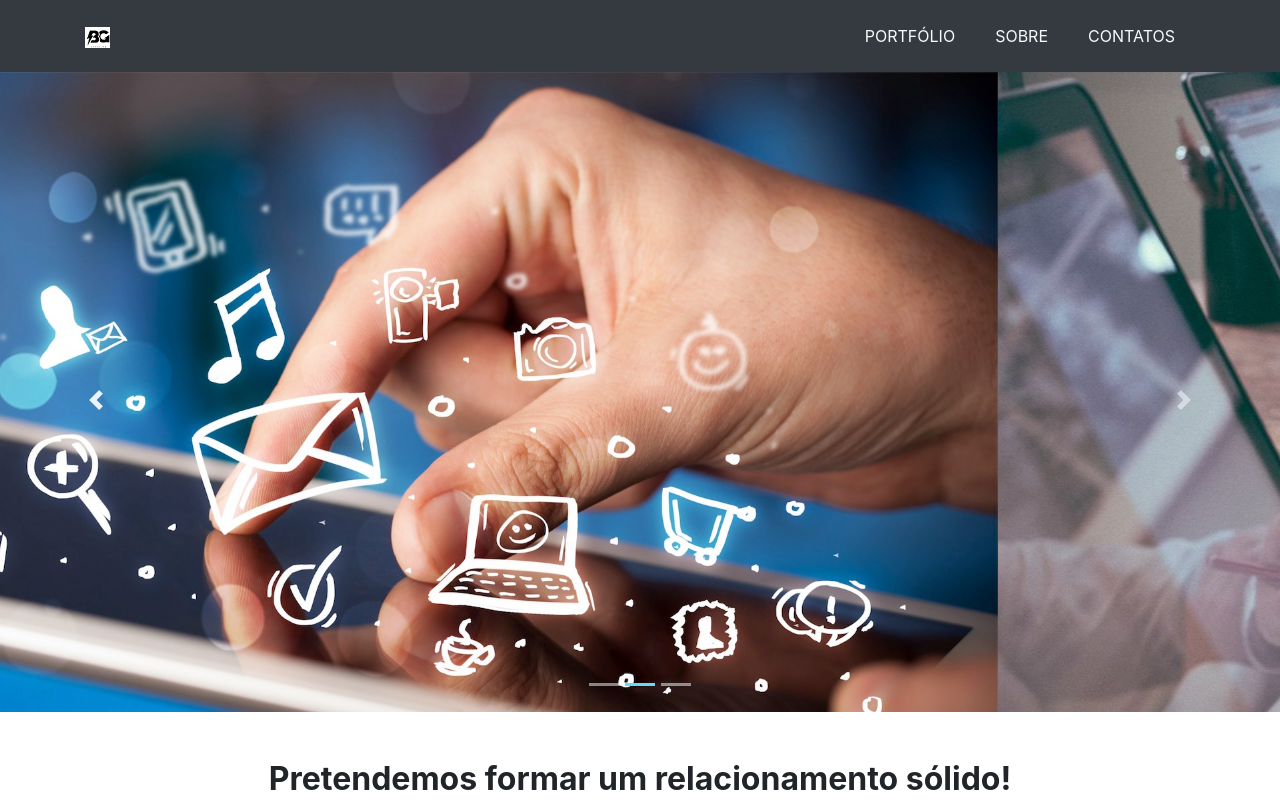
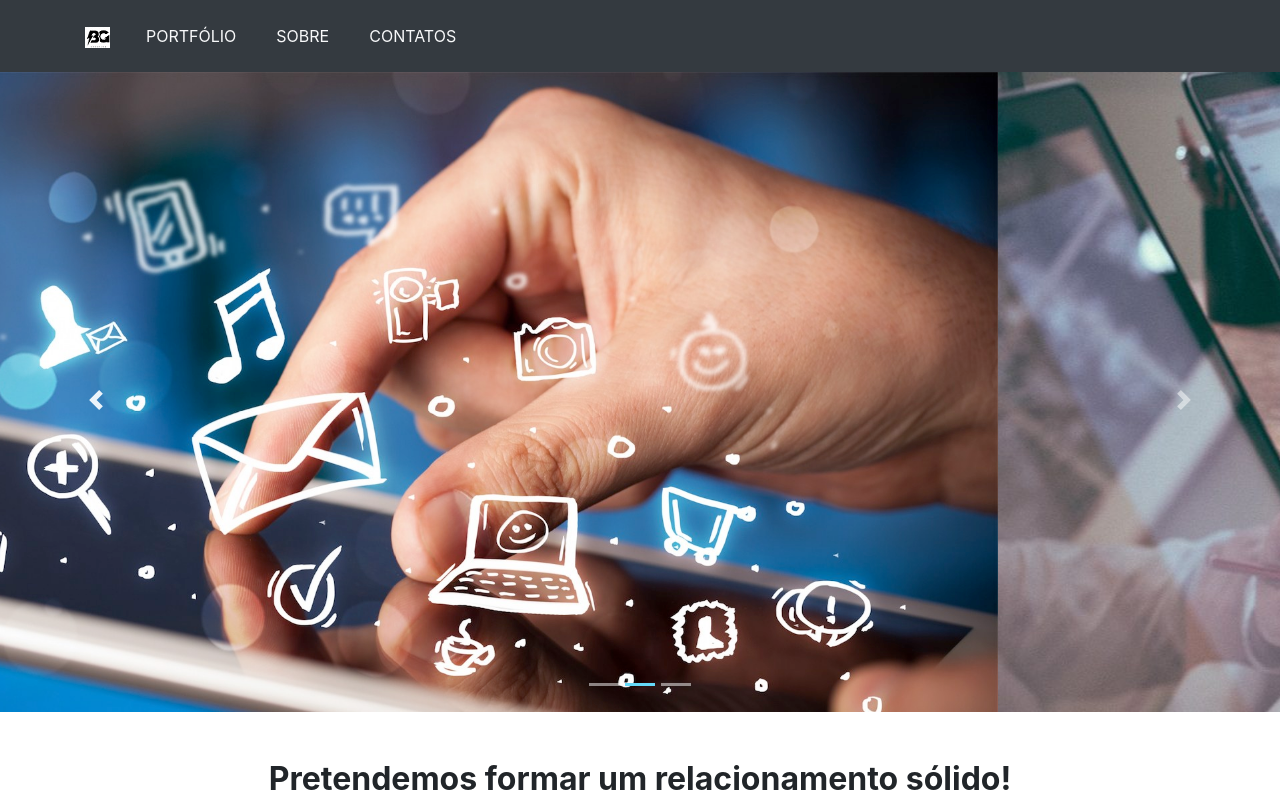
Before and after one commit to bergxp/xbergx.github.io, a plain HTML site: page index.html in a window 1280 px wide. Shown: the top 801 px of the page. Drawn offline with Linux system fonts and the light colour scheme.

Commit message:
Update index.html

```diff
--- a/index.html
+++ b/index.html
@@ -18,7 +18,7 @@
                 <div class="container"><a class="navbar-brand text-light" href="#page-top"><img src="img/logo.jpg" alt=""></a>
                     <button class="navbar-toggler navbar-toggler-right font-weight-bold bg-secondary text-white rounded" type="button" data-toggle="collapse" data-target="#navbarResponsive" aria-controls="navbarResponsive" aria-expanded="false" aria-label="Toggle navigation">Menu <i class="fa fa-bars"></i></button>
                     <div class="collapse navbar-collapse" id="navbarResponsive">
-                        <ul class="navbar-nav tx ml-auto">
+                        <ul class="navbar-nav ">
                             <li class="nav-item mx-0 mx-lg-1"><a class="nav-link text-light py-3 px-0 px-lg-3 rounded" href="#portfolio">PORTFÓLIO</a>
                             </li>
                             <li class="nav-item mx-0 mx-lg-1"><a class="nav-link text-light py-3 px-0 px-lg-3 rounded" href="#sobre">SOBRE</a>
```
